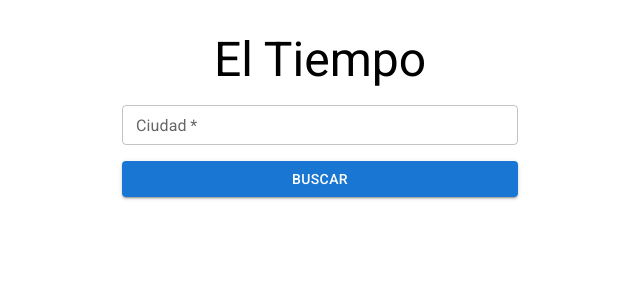
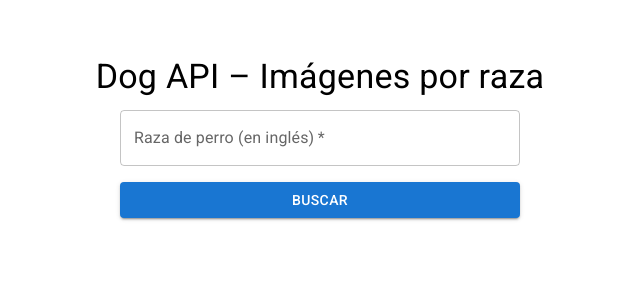
Before and after one commit to bakaruu/Practicas-React, a React (Vite) app: page / in a window 1280 px wide. Shown: the top 300 px of the page, without its empty margins (320-960 px from the left). Built offline with nearby package versions, Linux system fonts and the light colour scheme; no server answers.

Commit message:
Practica-6 Completada

```diff
--- a/package.json
+++ b/package.json
@@ -18,7 +18,8 @@
     "@mui/material": "^7.1.0",
     "react": "^19.1.0",
     "react-dom": "^19.1.0",
-    "react-hooks": "^1.0.1"
+    "react-hooks": "^1.0.1",
+    "react-router-dom": "^7.6.1"
   },
   "devDependencies": {
     "@eslint/js": "^9.25.0",
--- a/src/App.tsx
+++ b/src/App.tsx
@@ -1,122 +1,19 @@
-import {
-  Container,
-  Typography,
-  Box,
-  TextField,
-} from "@mui/material";
-import { LoadingButton } from "@mui/lab";
-import { useState } from "react";
-
-const API_WEATHER = `https://api.weatherapi.com/v1/current.json?key=${
-  import.meta.env.VITE_API_KEY
-}&q=`;
+import { BrowserRouter, Routes, Route, Navigate } from "react-router-dom";
+import DogsPage from "./pages/DogsPage";
 
 export default function App() {
-  /* ---------- Estado ---------- */
-  const [city, setCity] = useState("");
-  const [loading, setLoading] = useState(false);
-  const [error, setError] = useState({ error: false, message: "" });
-  const [weather, setWeather] = useState({
-    city: "",
-    country: "",
-    temp: "",
-    condition: "",
-    icon: "",
-    conditionText: "",
-  });
+  return (
+    <BrowserRouter>
+      <Routes>
+        {/* página principal  ->  DogsPage */}
+        <Route path="/" element={<DogsPage />} />
 
-  /* ---------- Handler submit ---------- */
-  const onSubmit = async (e: React.FormEvent<HTMLFormElement>) => {
-    e.preventDefault();
-    setLoading(true);
-    setError({ error: false, message: "" });
+        {/* también /dogs por si quieres mantenerla */}
+        <Route path="/dogs" element={<DogsPage />} />
 
-    try {
-      if (!city.trim()) throw { message: "El campo ciudad es obligatorio" };
-
-      const res = await fetch(API_WEATHER + encodeURIComponent(city));
-      const data = await res.json();
-
-      if (data.error) throw { message: data.error.message };
-
-      setWeather({
-        city: data.location.name,
-        country: data.location.country,
-        temp: data.current.temp_c,
-        condition: data.current.condition.code,
-        icon: data.current.condition.icon,
-        conditionText: data.current.condition.text,
-      });
-    } catch (ex: any) {
-      setError({ error: true, message: ex.message });
-    } finally {
-      setLoading(false);
-    }
-  };
-
-  return (
-    <Container maxWidth="xs" sx={{ mt: 4 }}>
-      <Typography variant="h3" component="h1" align="center" gutterBottom>
-        El Tiempo
-      </Typography>
-
-      {/* ---------- Formulario ---------- */}
-      <Box
-        component="form"
-        autoComplete="off"
-        onSubmit={onSubmit}
-        sx={{ display: "grid", gap: 2 }}
-      >
-        <TextField
-          label="Ciudad"
-          variant="outlined"
-          required
-          fullWidth
-          size="small"
-          value={city}
-          onChange={(e) => setCity(e.target.value)}
-          error={error.error}
-          helperText={error.error ? error.message : ""}
-        />
-
-        <LoadingButton
-          type="submit"
-          variant="contained"
-          loading={loading}
-          loadingIndicator="Cargando..."
-        >
-          Buscar
-        </LoadingButton>
-      </Box>
-
-      {/* ---------- Resultado ---------- */}
-      {weather.city && (
-        <Box
-          sx={{
-            mt: 4,
-            display: "grid",
-            gap: 2,
-            textAlign: "center",
-            borderRadius: 2,
-            p: 3,
-            boxShadow: 3,
-          }}
-        >
-          <Typography variant="h4">
-            {weather.city}, {weather.country}
-          </Typography>
-
-          <Box
-            component="img"
-            alt={weather.conditionText}
-            src={weather.icon}
-            sx={{ margin: "0 auto", width: 96, height: 96 }}
-          />
-
-          <Typography variant="h2">{weather.temp}ºC</Typography>
-          <Typography variant="h5">{weather.conditionText}</Typography>
-        </Box>
-      )}
-    </Container>
+        {/* cualquier otra ruta redirige a / */}
+        <Route path="*" element={<Navigate to="/" />} />
+      </Routes>
+    </BrowserRouter>
   );
 }
--- /dev/null
+++ b/src/components/DogCard.tsx
@@ -0,0 +1,18 @@
+// src/components/DogCard.tsx
+import { Card, CardMedia } from "@mui/material";
+
+interface Props {
+  img: string;
+}
+export default function DogCard({ img }: Props) {
+  return (
+    <Card sx={{ height: 230, display: "flex" }}>
+      <CardMedia
+        component="img"
+        image={img}
+        alt="Dog"
+        sx={{ width: "100%", objectFit: "cover" }}
+      />
+    </Card>
+  );
+}
--- /dev/null
+++ b/src/components/DogForm.tsx
@@ -0,0 +1,41 @@
+import { useState } from "react";
+import { Box, TextField } from "@mui/material";
+import LoadingButton from "@mui/lab/LoadingButton";   // ← import correcto
+
+interface Props {
+  onSearch: (breed: string) => void;
+  loading: boolean;
+}
+
+export default function DogForm({ onSearch, loading }: Props) {
+  const [breed, setBreed] = useState("");
+
+  const handleSubmit = (e: React.FormEvent) => {
+    e.preventDefault();
+    if (breed.trim()) onSearch(breed.trim().toLowerCase());
+  };
+
+  return (
+    <Box
+      component="form"
+      onSubmit={handleSubmit}
+      sx={{ display: "grid", gap: 2, maxWidth: 400, mx: "auto" }}
+    >
+      <TextField
+        label="Raza de perro (en inglés)"
+        value={breed}
+        onChange={(e) => setBreed(e.target.value)}
+        required
+      />
+
+      <LoadingButton
+        variant="contained"
+        type="submit"
+        loading={loading}
+        loadingIndicator="Buscando..."
+      >
+        Buscar
+      </LoadingButton>
+    </Box>
+  );
+}
--- /dev/null
+++ b/src/pages/DogsPage.tsx
@@ -0,0 +1,61 @@
+// src/pages/DogsPage.tsx
+import { useState } from "react";
+import { Container, Grid, Typography, Alert } from "@mui/material";
+import DogForm from "../components/DogForm";
+import DogCard from "../components/DogCard";
+
+interface APIResponse {
+  message: string[]; // array de URLs
+  status: "success" | "error";
+}
+
+export default function DogsPage() {
+  const [loading, setLoading] = useState(false);
+  const [imgs, setImgs] = useState<string[]>([]);
+  const [error, setError] = useState<string | null>(null);
+
+  const fetchDogs = async (breed: string) => {
+    setLoading(true);
+    setError(null);
+    setImgs([]);
+    try {
+      const res = await fetch(
+        `https://dog.ceo/api/breed/${breed}/images/random/3`
+      );
+      const data: APIResponse = await res.json();
+      if (data.status === "success") {
+        setImgs(data.message);
+      } else {
+        setError("Raza no encontrada");
+      }
+    } catch (err) {
+      setError("Error de red");
+    } finally {
+      setLoading(false);
+    }
+  };
+
+  return (
+    <Container sx={{ py: 6 }}>
+      <Typography variant="h4" textAlign="center" gutterBottom>
+        Dog API – Imágenes por raza
+      </Typography>
+
+      <DogForm onSearch={fetchDogs} loading={loading} />
+
+      {error && (
+        <Alert severity="error" sx={{ mt: 4, maxWidth: 400, mx: "auto" }}>
+          {error}
+        </Alert>
+      )}
+
+      <Grid container spacing={4} sx={{ mt: 4 }}>
+        {imgs.map((url, i) => (
+          <Grid item key={i} xs={12} sm={6} md={4}>
+            <DogCard img={url} />
+          </Grid>
+        ))}
+      </Grid>
+    </Container>
+  );
+}
```
Also changed, not shown: 1 other file (tests, documents, lock files or other folders).
